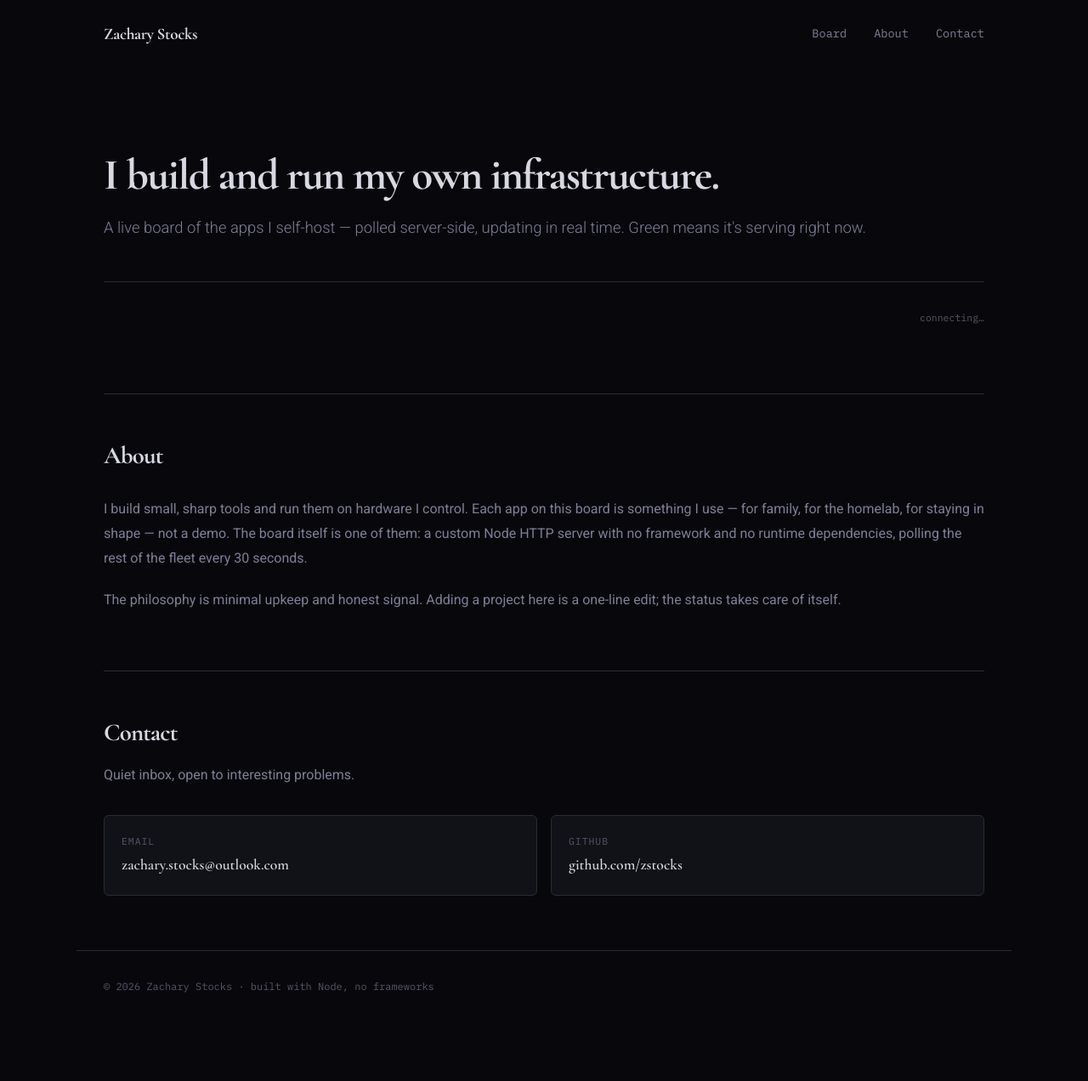
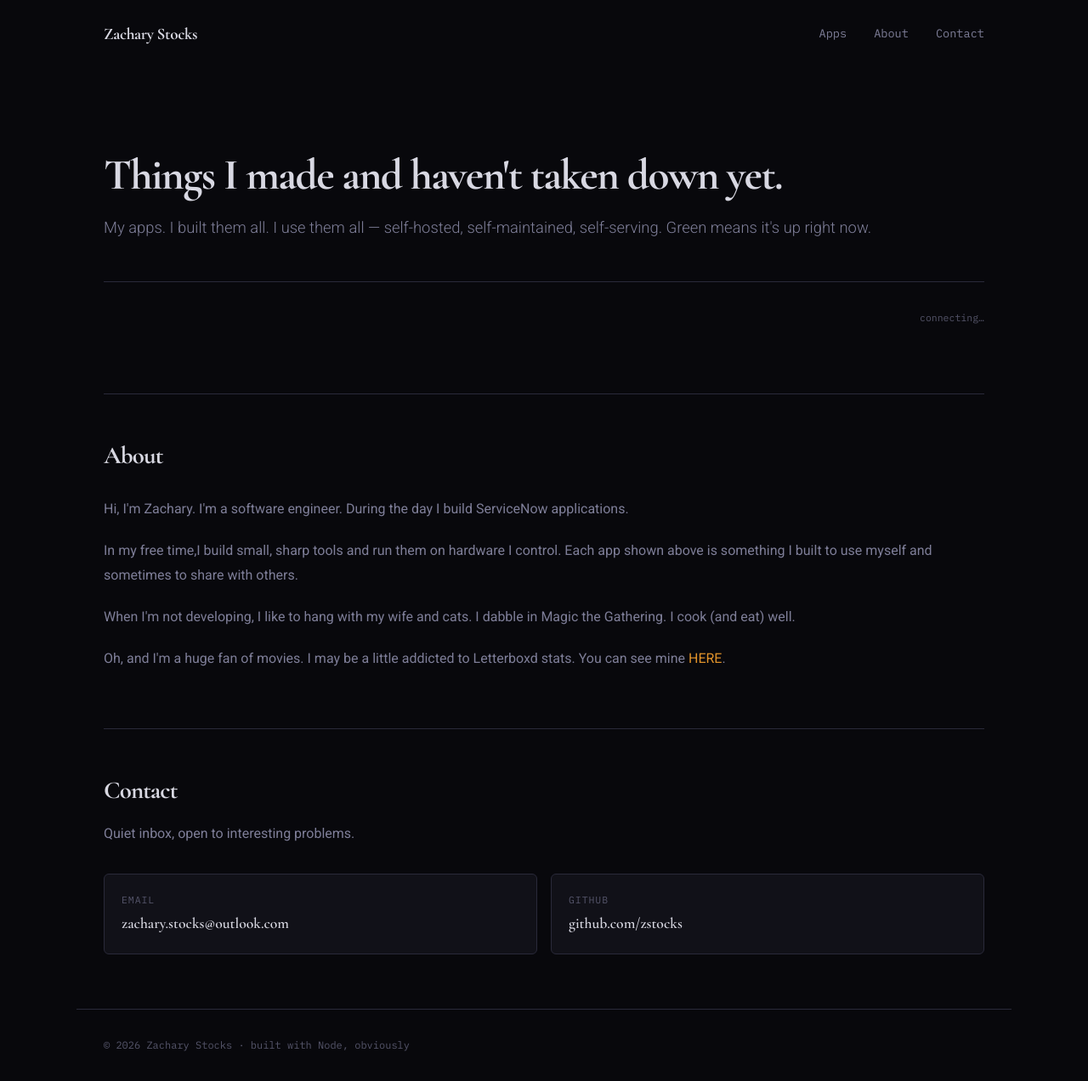
Before and after one commit to zstocks/portfolio, a website: page public/index.html in a window 1280 px wide. Shown: the whole page at 85% size. Before the commit the page ends 1203 px from the top, so only its background shows below. Drawn offline with nearby package versions, Linux system fonts and the light colour scheme; no server answers.

Commit message:
re-write placeholder text

```diff
--- a/public/index.html
+++ b/public/index.html
@@ -3,7 +3,7 @@
 <head>
     <meta charset="UTF-8">
     <meta name="viewport" content="width=device-width, initial-scale=1.0">
-    <title>Zachary Stocks — Living System Board</title>
+    <title>Zachary Stocks</title>
     <meta name="description" content="A live board of the self-hosted apps I build and run.">
     <link rel="stylesheet" href="/css/styles.css">
 </head>
@@ -11,7 +11,7 @@
     <nav class="site-nav">
         <a href="/" class="nav-logo">Zachary Stocks</a>
         <div class="nav-links">
-            <a href="#board">Board</a>
+            <a href="#board">Apps</a>
             <a href="#about">About</a>
             <a href="#contact">Contact</a>
         </div>
@@ -19,8 +19,8 @@
 
     <main>
         <section class="hero">
-            <h1>I build and run my own infrastructure.</h1>
-            <p>A live board of the apps I self-host — polled server-side, updating in real time. Green means it's serving right now.</p>
+            <h1>Things I made and haven't taken down yet.</h1>
+            <p>My apps. I built them all. I use them all — self-hosted, self-maintained, self-serving. Green means it's up right now.</p>
         </section>
 
         <section id="board" aria-label="Project status board">
@@ -32,8 +32,10 @@
 
         <section id="about" class="about">
             <h2>About</h2>
-            <p>I build small, sharp tools and run them on hardware I control. Each app on this board is something I use — for family, for the homelab, for staying in shape — not a demo. The board itself is one of them: a custom Node HTTP server with no framework and no runtime dependencies, polling the rest of the fleet every 30 seconds.</p>
-            <p>The philosophy is minimal upkeep and honest signal. Adding a project here is a one-line edit; the status takes care of itself.</p>
+            <p>Hi, I'm Zachary. I'm a software engineer. During the day I build ServiceNow applications.</p>
+            <p>In my free time,I build small, sharp tools and run them on hardware I control. Each app shown above is something I built to use myself and sometimes to share with others.</p>
+            <p>When I'm not developing, I like to hang with my wife and cats. I dabble in Magic the Gathering. I cook (and eat) well.</p>
+            <p>Oh, and I'm a huge fan of movies. I may be a little addicted to Letterboxd stats. You can see mine <a href="https://letterboxd.com/zstox/stats/" target="_blank" rel="noopener noreferrer">HERE</a>.</p>
         </section>
 
         <section id="contact" class="contact">
@@ -53,7 +55,7 @@
     </main>
 
     <footer class="site-footer">
-        <p>&copy; 2026 Zachary Stocks · built with Node, no frameworks</p>
+        <p>&copy; 2026 Zachary Stocks · built with Node, obviously</p>
     </footer>
 
     <script src="/js/board.js"></script>
```
